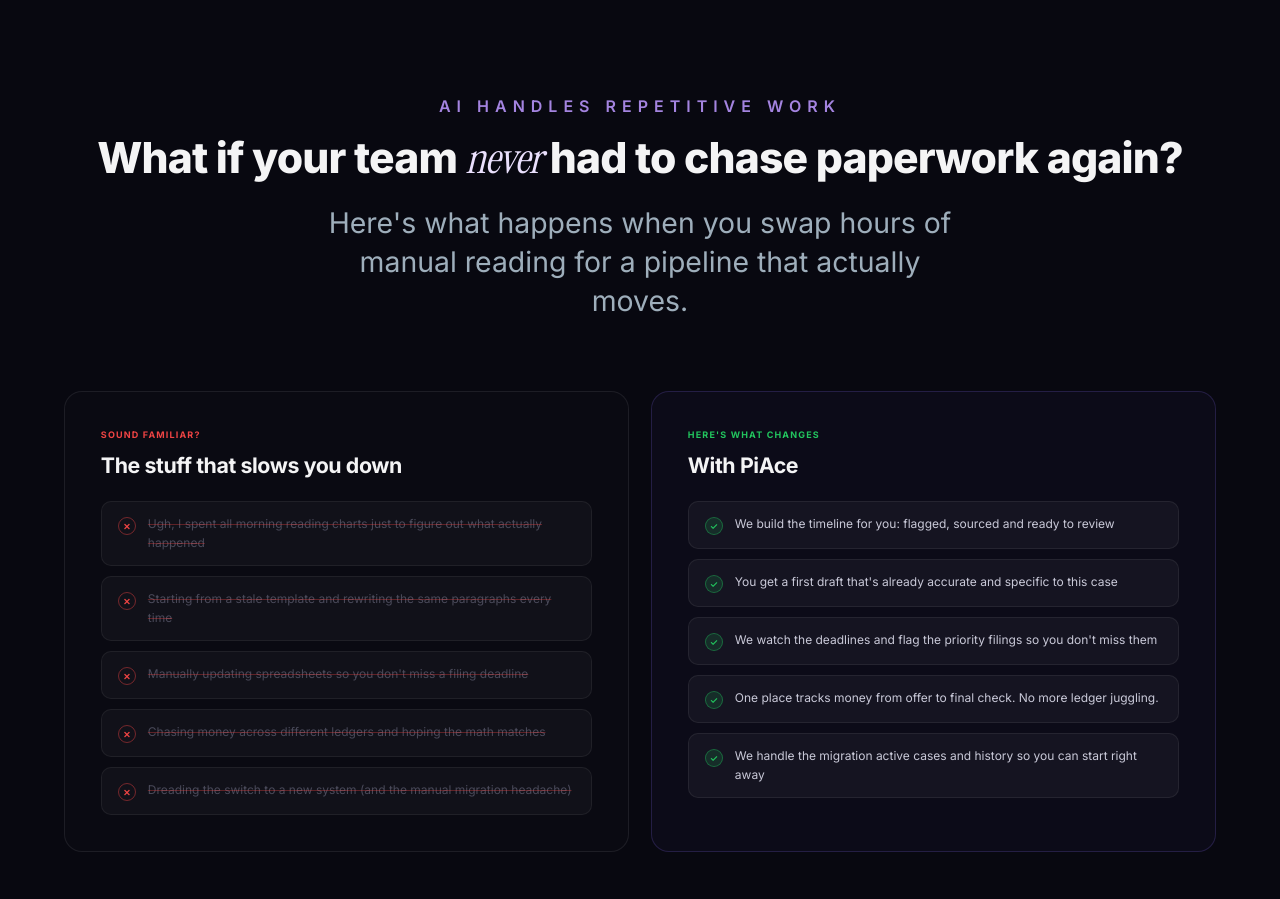
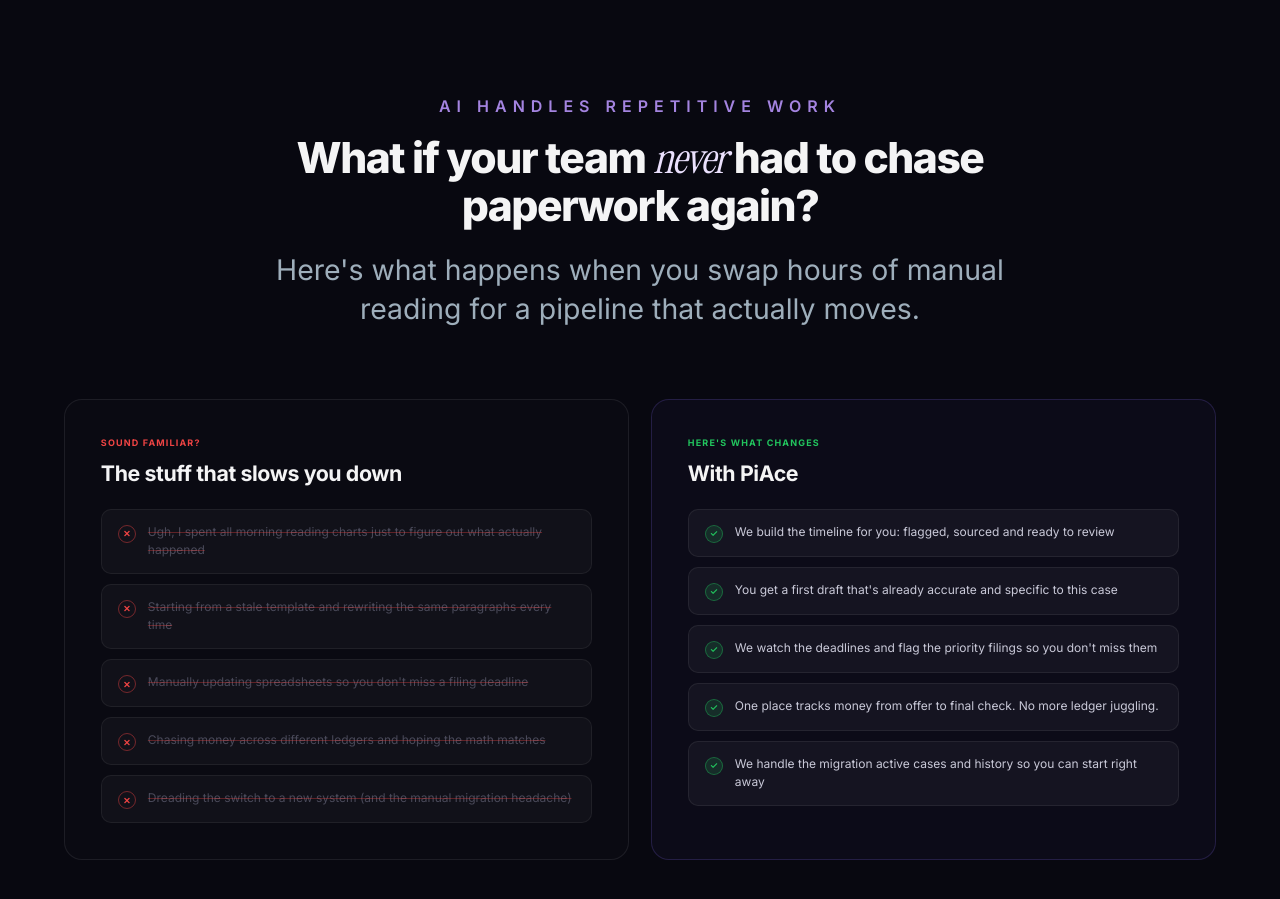
Before and after one commit to rikhinagra/piace-web, a Next.js app: page / in a window 1280 px wide. Shown: the part 3280-4179 px from the top of the page. Built offline with nearby package versions, Linux system fonts and the light colour scheme.

Commit message:
Fix Pain section heading line break and subtext width to match Figma

```diff
--- a/components/PainSection.tsx
+++ b/components/PainSection.tsx
@@ -40,10 +40,10 @@
           <span style={{ display: "block", fontFamily: "var(--font-inter), sans-serif", fontWeight: 600, fontSize: "clamp(12px, 1.25vw, 18px)", letterSpacing: "6px", textTransform: "uppercase", color: "#a484e0", marginBottom: "16px" }}>
             AI Handles Repetitive Work
           </span>
-          <h2 style={{ fontFamily: "var(--font-inter), sans-serif", fontWeight: 800, fontSize: "clamp(26px, 3.33vw, 48px)", color: "#f4f4f5", lineHeight: 1.1, margin: "0 0 20px" }}>
-            What if your team <em className="serif-em" style={{ color: "#eae0fd" }}>never</em> had to chase paperwork again?
+          <h2 style={{ fontFamily: "var(--font-inter), sans-serif", fontWeight: 800, fontSize: "clamp(26px, 3.33vw, 48px)", color: "#f4f4f5", lineHeight: 1.1, letterSpacing: "-1.5px", margin: "0 0 20px" }}>
+            What if your team <em className="serif-em" style={{ color: "#eae0fd" }}>never</em> had to chase{!isMobile && <br />} paperwork again?
           </h2>
-          <p style={{ fontFamily: "var(--font-inter), sans-serif", fontWeight: 400, fontSize: "clamp(14px, 2.22vw, 32px)", color: "#9eaebb", lineHeight: 1.38, maxWidth: "640px", margin: "0 auto" }}>
+          <p style={{ fontFamily: "var(--font-inter), sans-serif", fontWeight: 400, fontSize: "clamp(14px, 2.22vw, 32px)", color: "#9eaebb", lineHeight: 1.38, maxWidth: "760px", margin: "0 auto" }}>
             Here's what happens when you swap hours of manual reading for a pipeline that actually moves.
           </p>
         </div>
```
